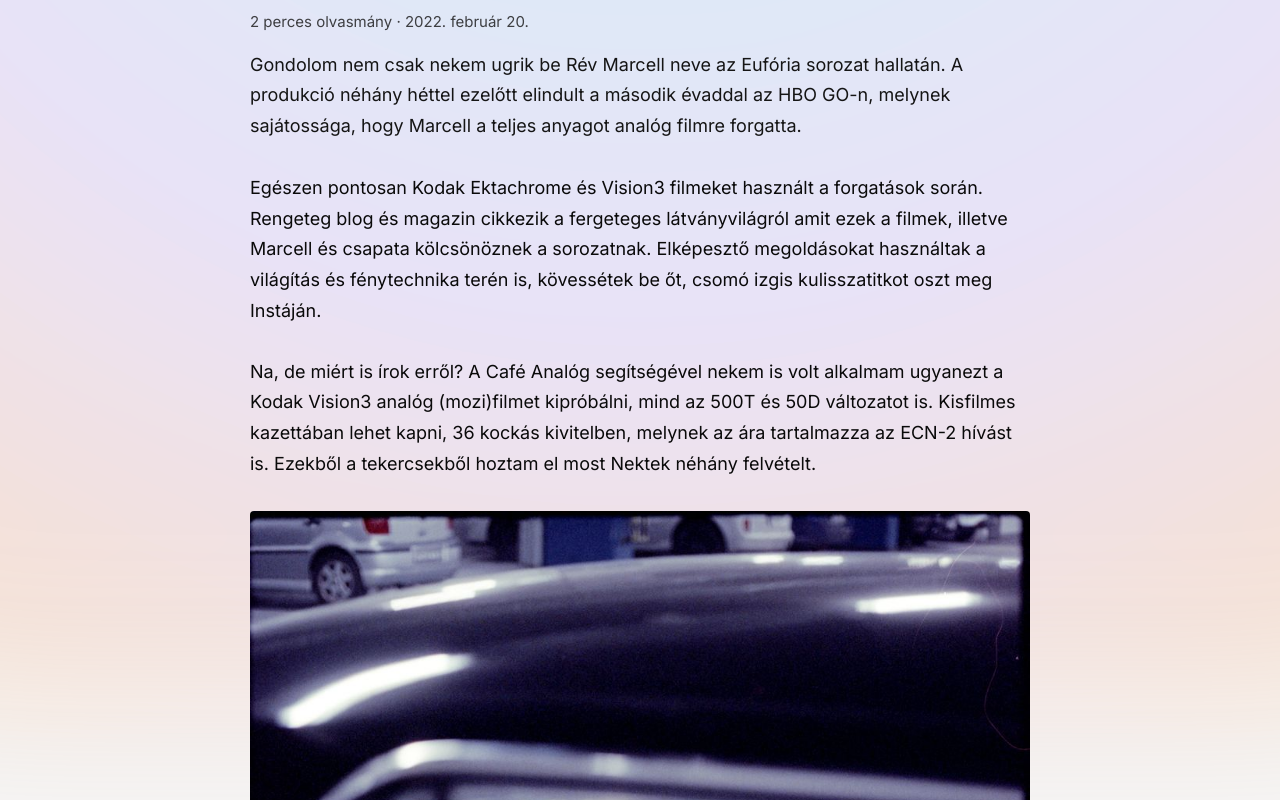
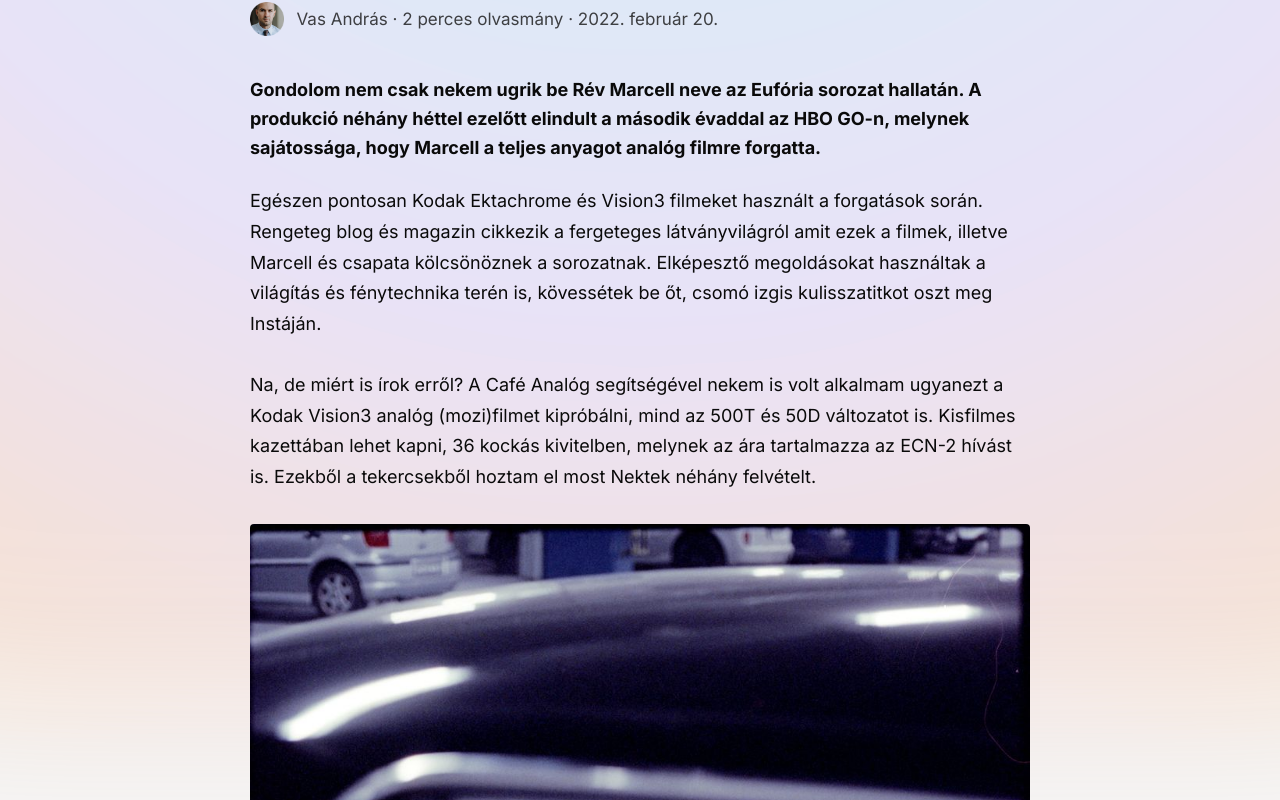
Before and after one commit to wasdrew/andrasvas.com, a plain HTML site: page jegyzetek/kodak-vision3.html in a window 1280 px wide. Shown: the part 298-1098 px from the top of the page. Drawn offline with Linux system fonts and the light colour scheme.

Commit message:
author added to posts

```diff
--- a/jegyzetek/assets/unified-hero.css
+++ b/jegyzetek/assets/unified-hero.css
@@ -161,7 +161,7 @@ footer .note { display: block; max-width: 8200px; color: #707070; }
 .post-body .lead {
   margin-top: 2.5rem;
   margin-bottom: 1.5rem;
-  font-size: 1.2rem;
+  font-size: 18px;
   line-height: 1.6;
 }
 header { position: absolute; top: 0; left: 0; right: 0; }
--- a/jegyzetek/assets/unified.css
+++ b/jegyzetek/assets/unified.css
@@ -79,13 +79,18 @@ main { padding: 40px 0 0px; }
   font-weight: 700;
 }
 .post-header p.subtitle { color: var(--muted); font-size: 18px; max-width: 100%; margin: 0 0 32px; }
-.post-header .meta { font-size: 15px; color: var(--muted); opacity: 0.8; }
+.post-header .meta { font-size: 17px; color: var(--muted); opacity: 0.8; }
 
 .post-body { display: block; gap: 0px; text-align: left; }
 .post-body p { font-size: 18px; max-width: 100%; margin: 0 0 32px;}
 .post-body img { width: 100%; height: auto; display: block; margin: 0; border-radius: 4px;}
 .post-body b {  display: inline;  font-weight: 600; }
-
+.lead {
+  margin-top: 2.5rem;
+  margin-bottom: 1.5rem;
+  font-size: 18px;
+  line-height: 1.6;
+}
 
 /* Footer */
 footer {
--- a/jegyzetek/kodak-vision3.html
+++ b/jegyzetek/kodak-vision3.html
@@ -26,8 +26,9 @@
     <article class="wrap">
       <header class="post-header">
         <h1>Kodak Vision3 - Az Eufória sorozat mágiája</h1>
-        <p class="meta">2 perces olvasmány · 2022. február 20.</p>
-        <p class="subtitle">Gondolom nem csak nekem ugrik be Rév Marcell neve az Eufória sorozat hallatán. A produkció néhány héttel ezelőtt elindult a második évaddal az HBO GO-n, melynek sajátossága, hogy Marcell a teljes anyagot analóg filmre forgatta.</p>
+        <img src="assets/va-author.png" width="34px" style="vertical-align: middle;">
+        <p class="meta" style="display: inline; vertical-align: middle; margin-left: 8px;"> Vas András · 2 perces olvasmány · 2022. február 20.</p>
+        <p class="lead"><b>Gondolom nem csak nekem ugrik be Rév Marcell neve az Eufória sorozat hallatán. A produkció néhány héttel ezelőtt elindult a második évaddal az HBO GO-n, melynek sajátossága, hogy Marcell a teljes anyagot analóg filmre forgatta.</b></p>
       </header>
 
       <div class="post-body">
```
Also changed, not shown: jegyzetek/a-mesterseg-becsulete.html (+2 -1 lines), jegyzetek/az-analog-lassusag-ertelme.html (+3 -1 lines), jegyzetek/feltve-orzott-kincsek.html (+3 -3 lines), jegyzetek/kino-bw-250.html (+3 -1 lines), jegyzetek/sport-negyven-fele.html (+3 -2 lines), jegyzetek/assets/va-author.png (added), 2 other files.
